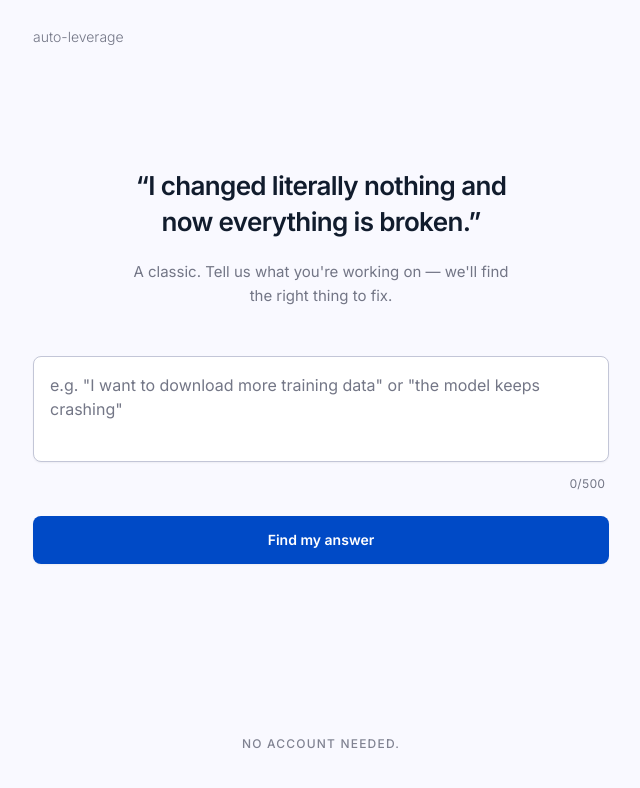
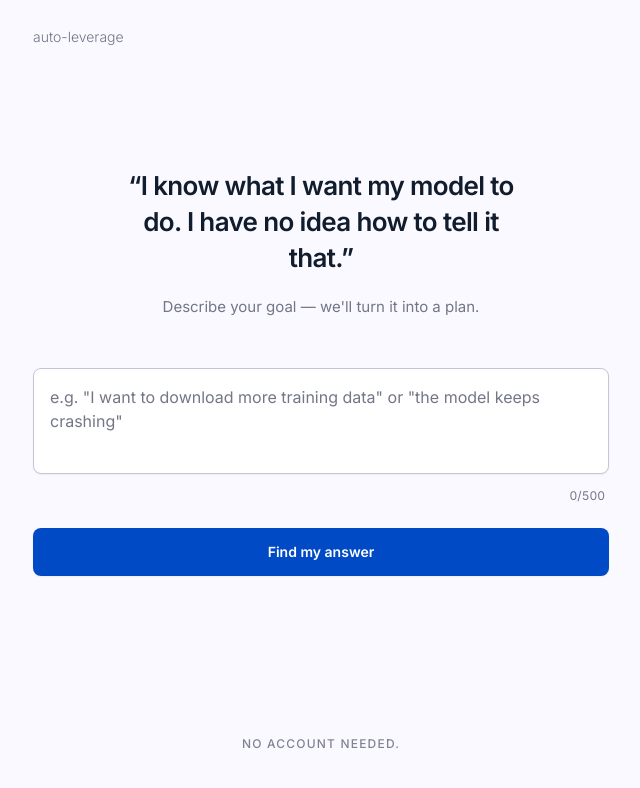
Before and after one commit to anhnguyensynctree/auto-leverage, a Next.js app: page / in a window 1280 px wide. Shown: the top 788 px of the page, without its empty margins (319-959 px from the left). Built offline with nearby package versions, Linux system fonts and the light colour scheme.

Commit message:
fix(home): update headline to strategy-focused copy

```diff
--- a/app/page.tsx
+++ b/app/page.tsx
@@ -10,12 +10,11 @@ export default function Home() {
       <main className="flex-grow w-full max-w-[640px] px-8 pt-12 md:pt-24 flex flex-col gap-12">
         <section className="flex flex-col gap-5 text-center">
           <h1 className="text-[26px] font-semibold text-on-surface leading-snug tracking-tight max-w-[420px] mx-auto">
-            &ldquo;I changed literally nothing and now everything is
-            broken.&rdquo;
+            &ldquo;I know what I want my model to do. I have no idea how to tell
+            it that.&rdquo;
           </h1>
           <p className="text-[15px] text-outline leading-relaxed max-w-[400px] mx-auto">
-            A classic. Tell us what you&apos;re working on — we&apos;ll find the
-            right thing to fix.
+            Describe your goal — we&apos;ll turn it into a plan.
           </p>
         </section>
 
```
